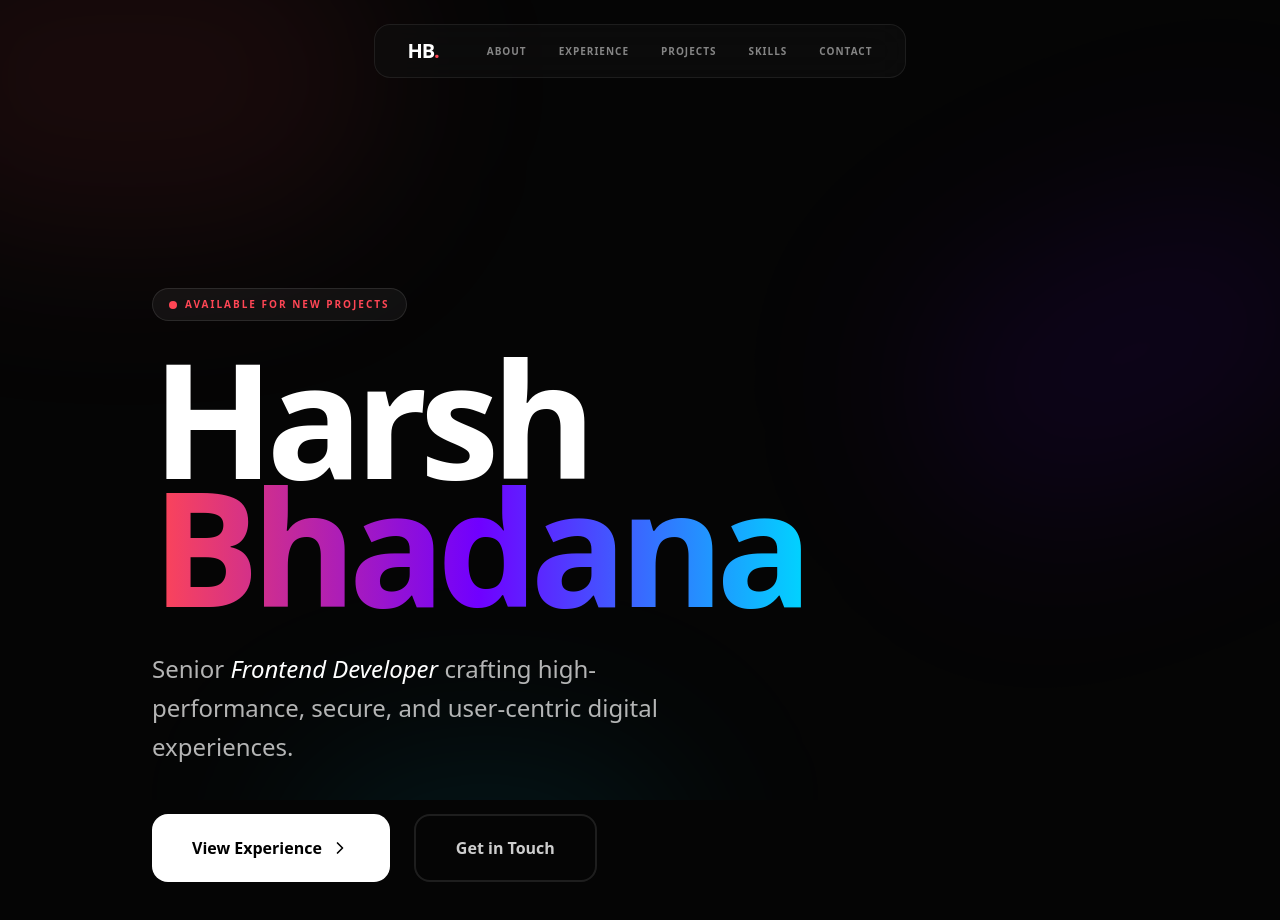
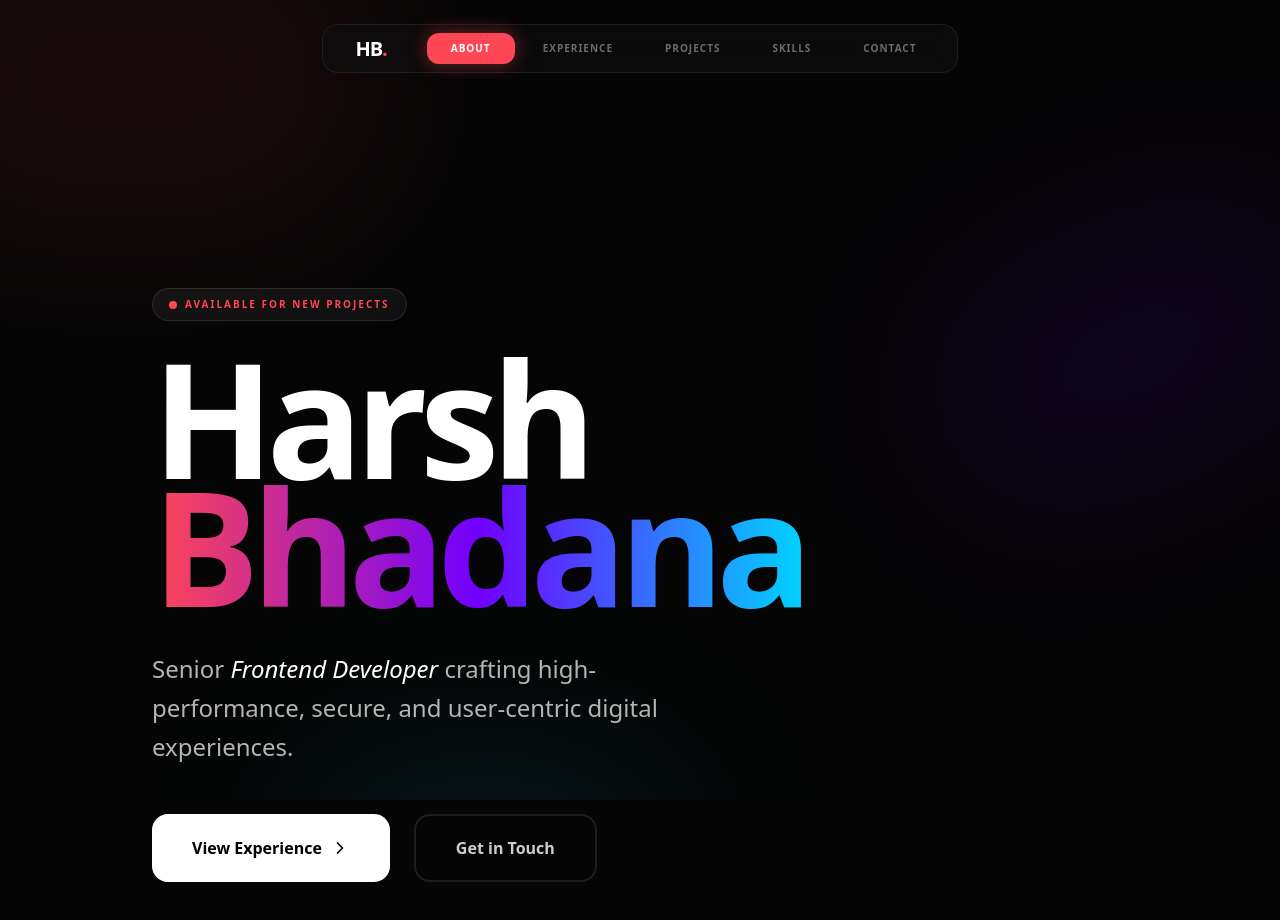
Before and after one commit to harsh-bhadana/portfolio, a Next.js app: page / in a window 1280 px wide. Shown: the top 920 px of the page. Built offline with nearby package versions, Linux system fonts and the light colour scheme.

Commit message:
feat: updated navbar styling

```diff
--- a/app/components/Navbar.tsx
+++ b/app/components/Navbar.tsx
@@ -14,13 +14,39 @@ const navLinks = [
 
 export default function Navbar() {
   const [scrolled, setScrolled] = useState(false);
+  const [activeSection, setActiveSection] = useState("about");
 
   useEffect(() => {
     const handleScroll = () => {
       setScrolled(window.scrollY > 20);
     };
+
+    const observerOptions = {
+      root: null,
+      rootMargin: "-40% 0px -40% 0px",
+      threshold: 0,
+    };
+
+    const observerCallback = (entries: IntersectionObserverEntry[]) => {
+      entries.forEach((entry) => {
+        if (entry.isIntersecting) {
+          setActiveSection(entry.target.id);
+        }
+      });
+    };
+
+    const observer = new IntersectionObserver(observerCallback, observerOptions);
+    const sections = ["about", "experience", "skills", "projects", "contact"];
+    sections.forEach((id) => {
+      const element = document.getElementById(id);
+      if (element) observer.observe(element);
+    });
+
     window.addEventListener("scroll", handleScroll);
-    return () => window.removeEventListener("scroll", handleScroll);
+    return () => {
+      window.removeEventListener("scroll", handleScroll);
+      observer.disconnect();
+    };
   }, []);
 
   return (
@@ -29,27 +55,39 @@ export default function Navbar() {
         initial={{ y: -100, opacity: 0 }}
         animate={{ y: 0, opacity: 1 }}
         transition={{ type: "spring", stiffness: 100, damping: 20 }}
-        className={`glass rounded-2xl px-8 py-3 flex items-center gap-12 transition-all duration-500 ${
+        className={`glass rounded-2xl px-4 py-2 flex items-center gap-2 transition-all duration-500 ${
           scrolled ? "shadow-2xl shadow-accent/10 border-white/20" : "border-white/10"
         }`}
       >
-        <Link href="/" className="text-xl font-black tracking-tighter hover:scale-110 transition-transform">
+        <Link href="/" className="px-4 text-xl font-black tracking-tighter hover:scale-110 transition-transform mr-4">
           HB<span className="text-accent">.</span>
         </Link>
 
-        <div className="hidden md:flex gap-8">
-          {navLinks.map((link) => (
+        <div className="hidden md:flex items-center gap-1">
+          {navLinks.map((link) => {
+            const isActive = activeSection === link.href.replace("#", "");
+            return (
               <Link
                 key={link.name}
                 href={link.href}
-              className="text-[10px] font-black uppercase tracking-widest text-foreground/50 hover:text-accent hover:scale-105 transition-all"
+                className={`relative px-6 py-2 text-[10px] font-black uppercase tracking-widest transition-colors duration-300 ${
+                  isActive ? "text-white" : "text-foreground/40 hover:text-foreground/70"
+                }`}
               >
+                {isActive && (
+                  <motion.div
+                    layoutId="nav-bg"
+                    className="absolute inset-0 bg-accent rounded-xl -z-10 shadow-[0_0_20px_rgba(255,70,85,0.4)]"
+                    transition={{ type: "spring", stiffness: 300, damping: 30 }}
+                  />
+                )}
                 {link.name}
               </Link>
-          ))}
+            );
+          })}
         </div>
 
-        <button className="md:hidden text-foreground">
+        <button className="md:hidden px-4 text-foreground">
           <svg
             xmlns="http://www.w3.org/2000/svg"
             fill="none"
--- a/app/page.tsx
+++ b/app/page.tsx
@@ -112,7 +112,7 @@ export default function Home() {
 
       <main className="max-w-5xl mx-auto px-6 pt-32 relative z-10">
         {/* Hero Section */}
-        <section id="hero" className="py-20 md:py-40">
+        <section id="about" className="py-20 md:py-40">
           <motion.div
             initial={{ opacity: 0, y: 30 }}
             animate={{ opacity: 1, y: 0 }}
```
Lines whose indentation alone changed are shown as unchanged.
